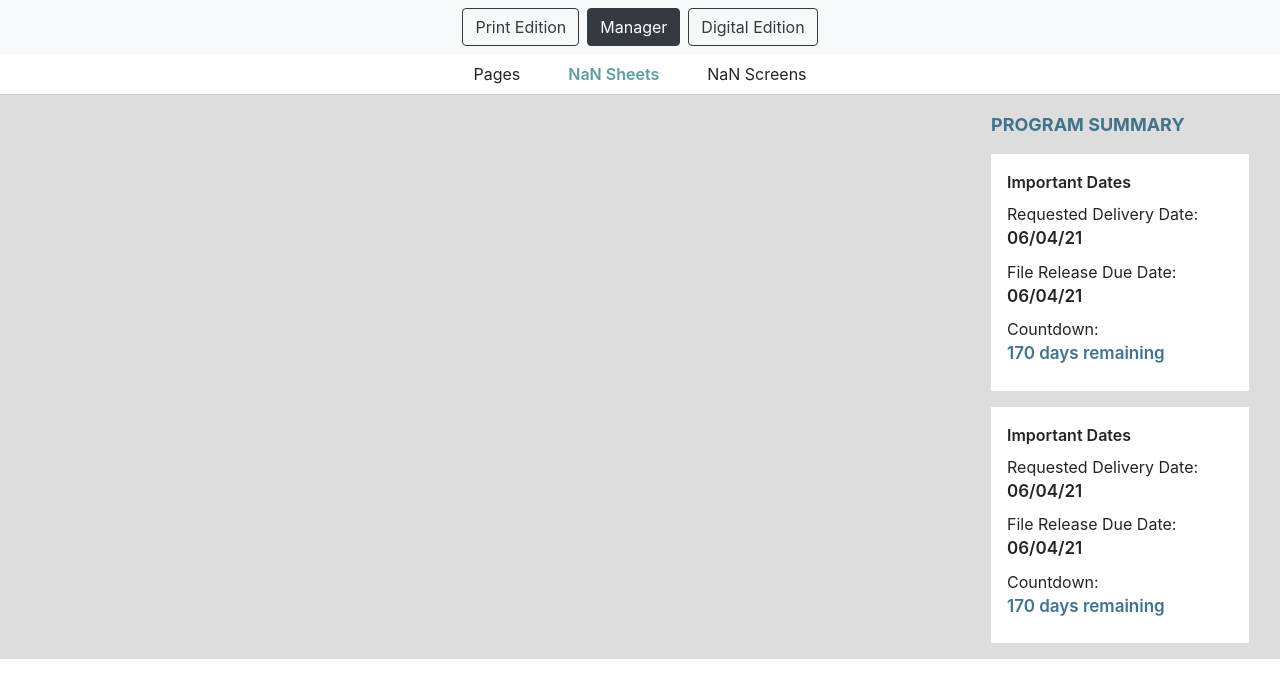
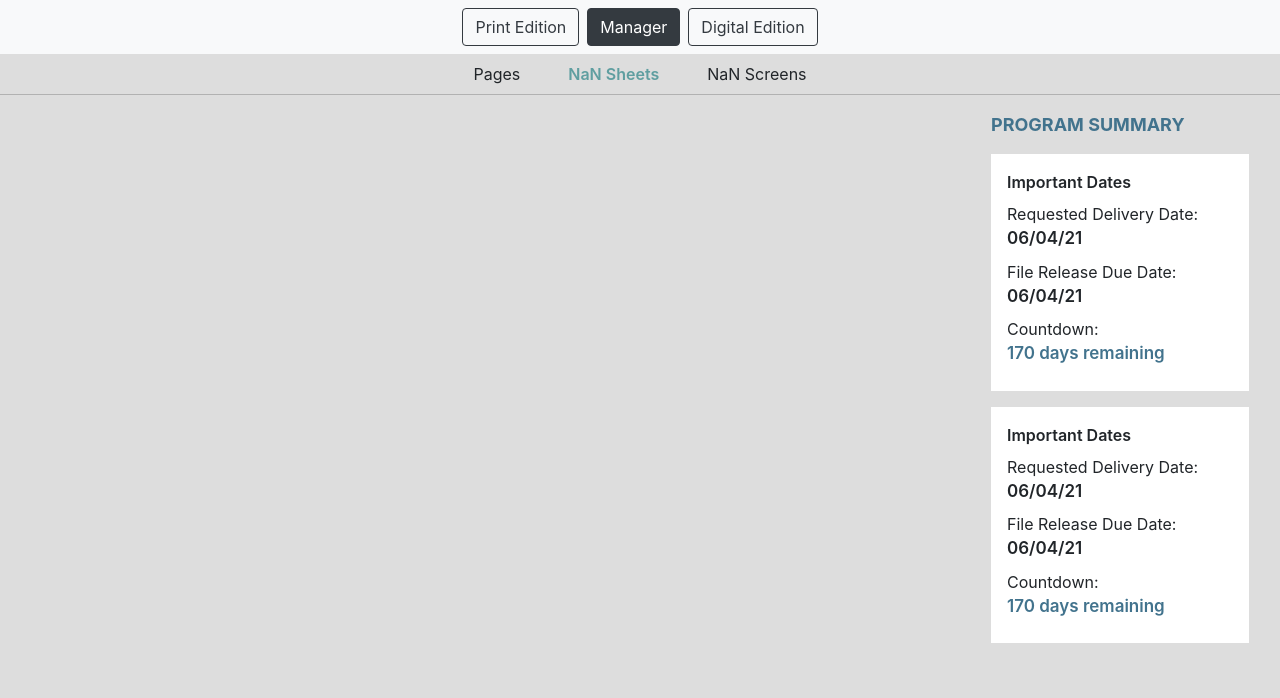
Before and after one commit to halik023/publishing-test, a Vue app: page /manager in a window 1280 px wide. Shown: the top 698 px of the page. Built offline with nearby package versions, Linux system fonts and the light colour scheme.

Commit message:
manager full sreen

```diff
--- a/src/components/Section.vue
+++ b/src/components/Section.vue
@@ -43,16 +43,19 @@ export default {
     .section {
         background-color: #fff;
         margin: 10px 0;
-        padding: 10px;
 
         .section-title {
+            cursor: pointer;
             display: flex;
             justify-content: space-between;
+            padding: 10px;
         }
 
         .container-screen {
             display: flex;
             flex-wrap: wrap;
+            padding: 10px;
+            border-top: 1px solid #ddd;
 
             .screen {
                 display: flex;
--- a/src/store/index.js
+++ b/src/store/index.js
@@ -38,7 +38,7 @@ export default createStore({
                 name: 'Cover',
                 status: 'Not Started',
                 deliveryDate: payload.deliveryDate,
-                expand: true,
+                expand: false,
                 screens: [
                     {
                         type: 'cover',
@@ -53,7 +53,7 @@ export default createStore({
                         name: 'Section ' + (Math.floor(i / 4) + 1),
                         status: 'Not Started',
                         deliveryDate: payload.deliveryDate,
-                        expand: true,
+                        expand: false,
                         screens: []
                     })
 
--- a/src/views/Manager.vue
+++ b/src/views/Manager.vue
@@ -1,5 +1,5 @@
 <template>
-<div>
+<div class="manager">
     <Header />
     <Navbar :infoNavbar="infoNavbar" />
     <div class="container-fluid">
@@ -117,10 +117,10 @@ export default {
 </script>
 
 <style lang="scss" scoped>
-.container-fluid {
+.manager {
+    min-height: 100vh;
     background: #ddd;
 }
-
 .program-summary {
     padding: 1rem;
 
```
